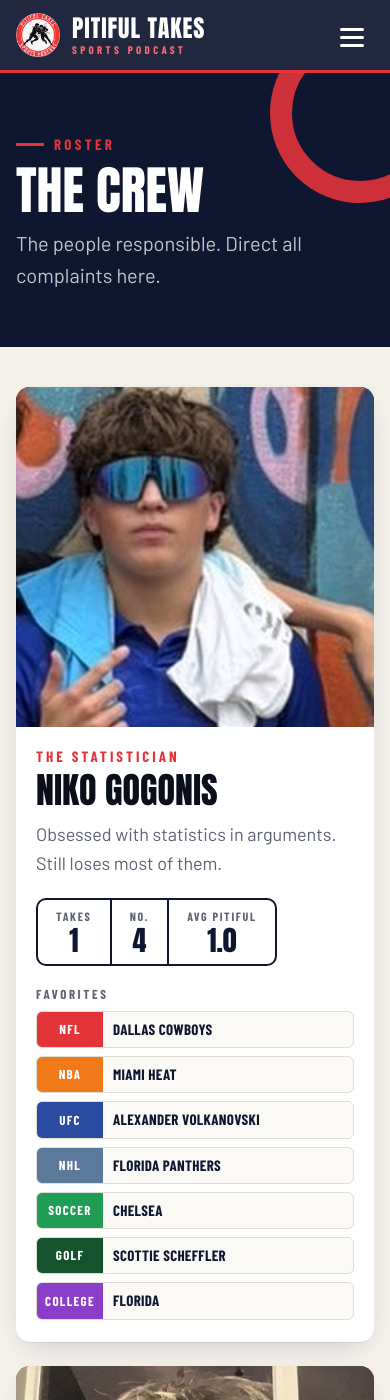
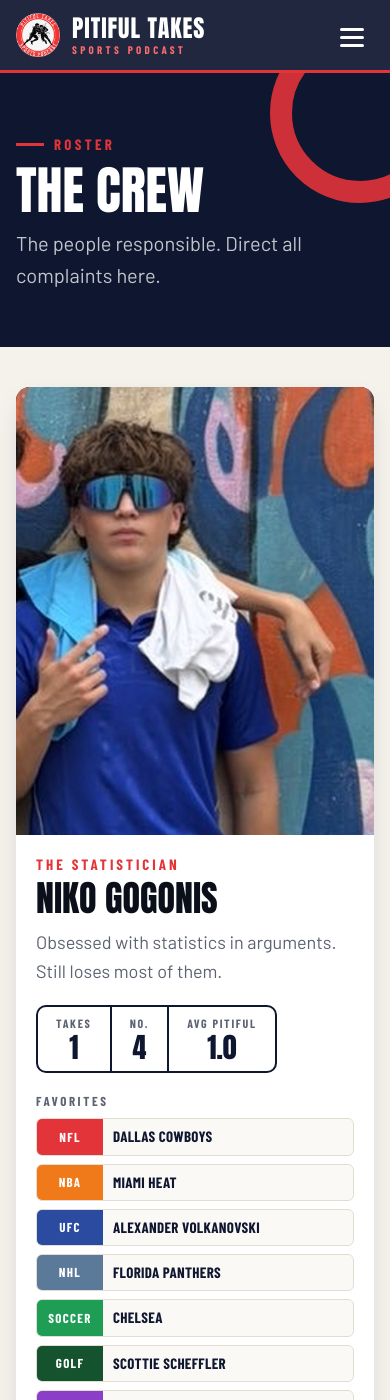
Before and after one commit to nikigogonis2009/pitifultakespod, a Jekyll site: the page built from crew.html, in a window 390 px wide and 1400 px high. Built offline with Jekyll 4.4.1, drawn with Linux system fonts in a browser that asks for light colours; some web fonts are replaced.

Commit message:
Re-crop Niko and Derya photos; show crew photos at 4:5 on phones
Co-Authored-By: Claude Opus 5.5 <noreply@anthropic.com>
Claude-Session: https://claude.ai/code/session_017t8wW6UK9gu7zmS2k2VJLV

```diff
--- a/assets/css/style.css
+++ b/assets/css/style.css
@@ -392,8 +392,8 @@ button { font: inherit; cursor: pointer; }
 .fav-team.is-tbd { color: #a8a294; font-weight: 600; }
 @media (max-width: 640px) {
   .player { grid-template-columns: 1fr; }
-  .player-photo { min-height: 340px; }
-  .player-photo img { object-position: center 20%; }
+  .player-photo { min-height: 0; aspect-ratio: 4 / 5; }
+  .player-photo img { object-position: center 12%; }
   .player-body { padding: 22px 20px; }
   .player-name { font-size: 36px; }
 }
```
Also changed, not shown: assets/img/crew/derya.jpg, assets/img/crew/niko.jpg.
